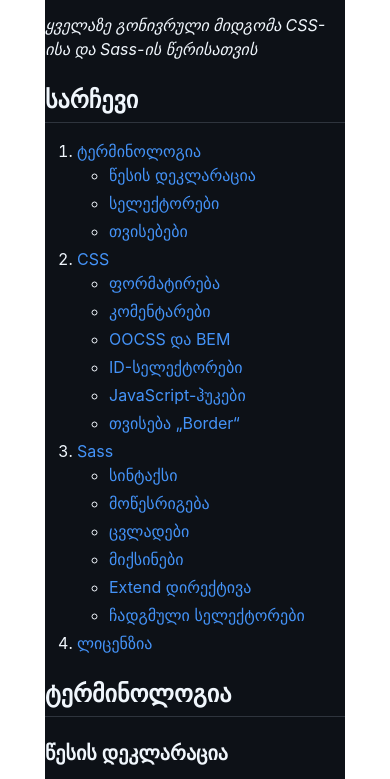
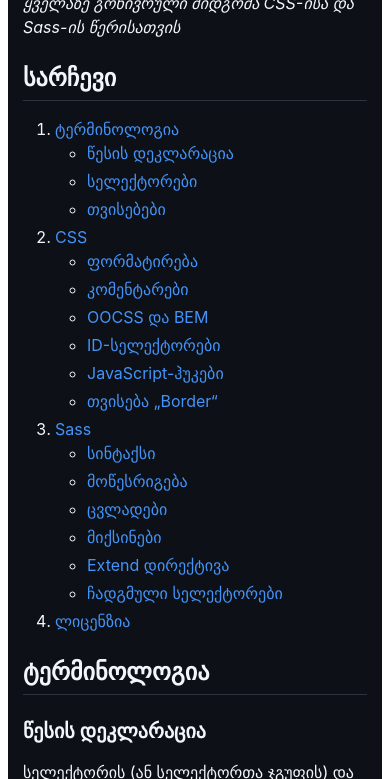
Before and after one commit to davidkadaria/css-style-guide, a plain HTML site: page index.html in a window 390 px wide. Shown: the part 219-998 px from the top of the page. Drawn offline with nearby package versions, Linux system fonts and the light colour scheme.

Commit message:
Update index.html

```diff
--- a/index.html
+++ b/index.html
@@ -3,12 +3,18 @@
   <head>
     <link rel="stylesheet" href="https://cdnjs.cloudflare.com/ajax/libs/github-markdown-css/5.1.0/github-markdown-dark.css" integrity="sha512-q0UqxA0Ka1VxVBMFJoNfTVBYFWXqkNeF1N6WZPyLNULkF9YdpAuS/dqsN3/ClxBUzHJGrrkgLJFUlzFgXunXDQ==" crossorigin="anonymous" referrerpolicy="no-referrer" />
     <style>
-			body {
+			.markdown-body {
 				box-sizing: border-box;
 				min-width: 200px;
 				max-width: 980px;
 				margin: 0 auto;
 				padding: 45px;
+			}
+
+			@media (max-width: 767px) {
+				.markdown-body {
+					padding: 15px;
+				}
 			}
     </style>
     <title>Airbnb CSS / Sass სტილისტიკის სახელმძღვანელო</title>
```
